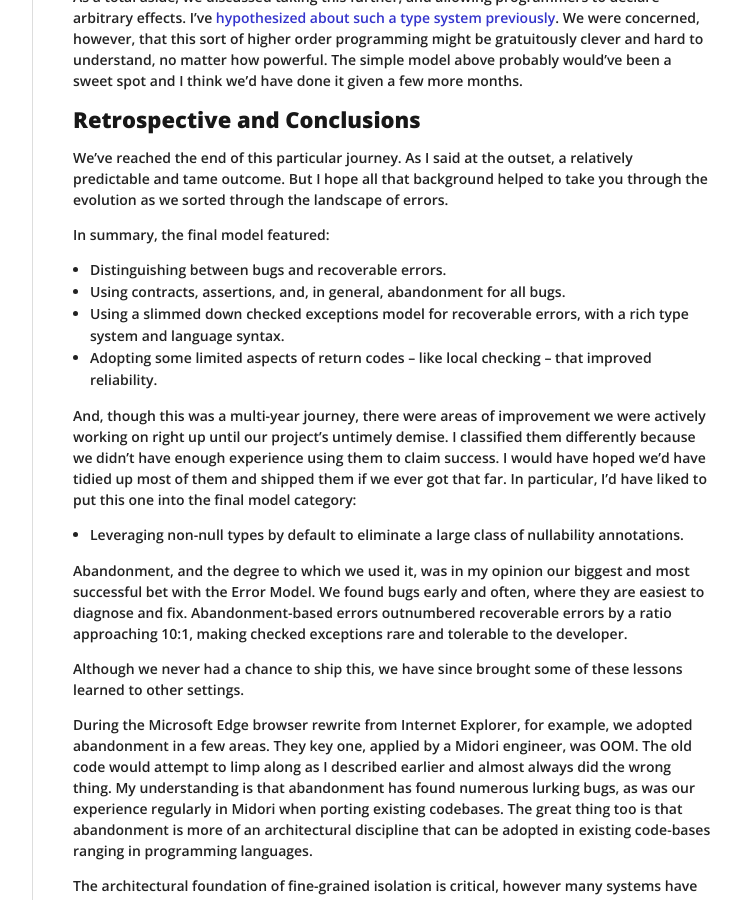
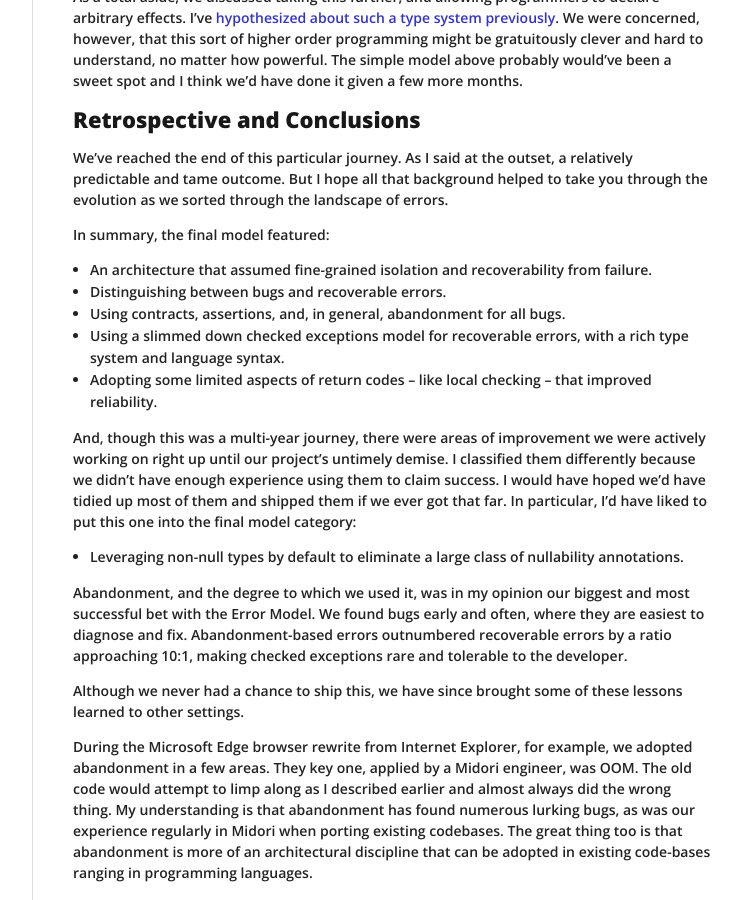
Before and after one commit to joeduffy/joeduffy.github.io, a Jekyll site: the page built from _posts/2016-02-07-the-error-model.md, in a window 1280 px wide and 900 px high, scrolled down 46014 px. Shown: the whole window, without its empty margins (378-1119 px from the left). Built offline with Jekyll 4.4.1, drawn with Linux system fonts in a browser that asks for light colours; nearby versions of some CDN libraries; comment, search, counter and statistics services are not loaded.

Commit message:
More wordsmithing

```diff
--- a/_posts/2016-02-07-the-error-model.md
+++ b/_posts/2016-02-07-the-error-model.md
@@ -1995,6 +1995,7 @@ But I hope all that background helped to take you through the evolution as we so
 
 In summary, the final model featured:
 
+* An architecture that assumed fine-grained isolation and recoverability from failure.
 * Distinguishing between bugs and recoverable errors.
 * Using contracts, assertions, and, in general, abandonment for all bugs.
 * Using a slimmed down checked exceptions model for recoverable errors, with a rich type system and language syntax.
```
